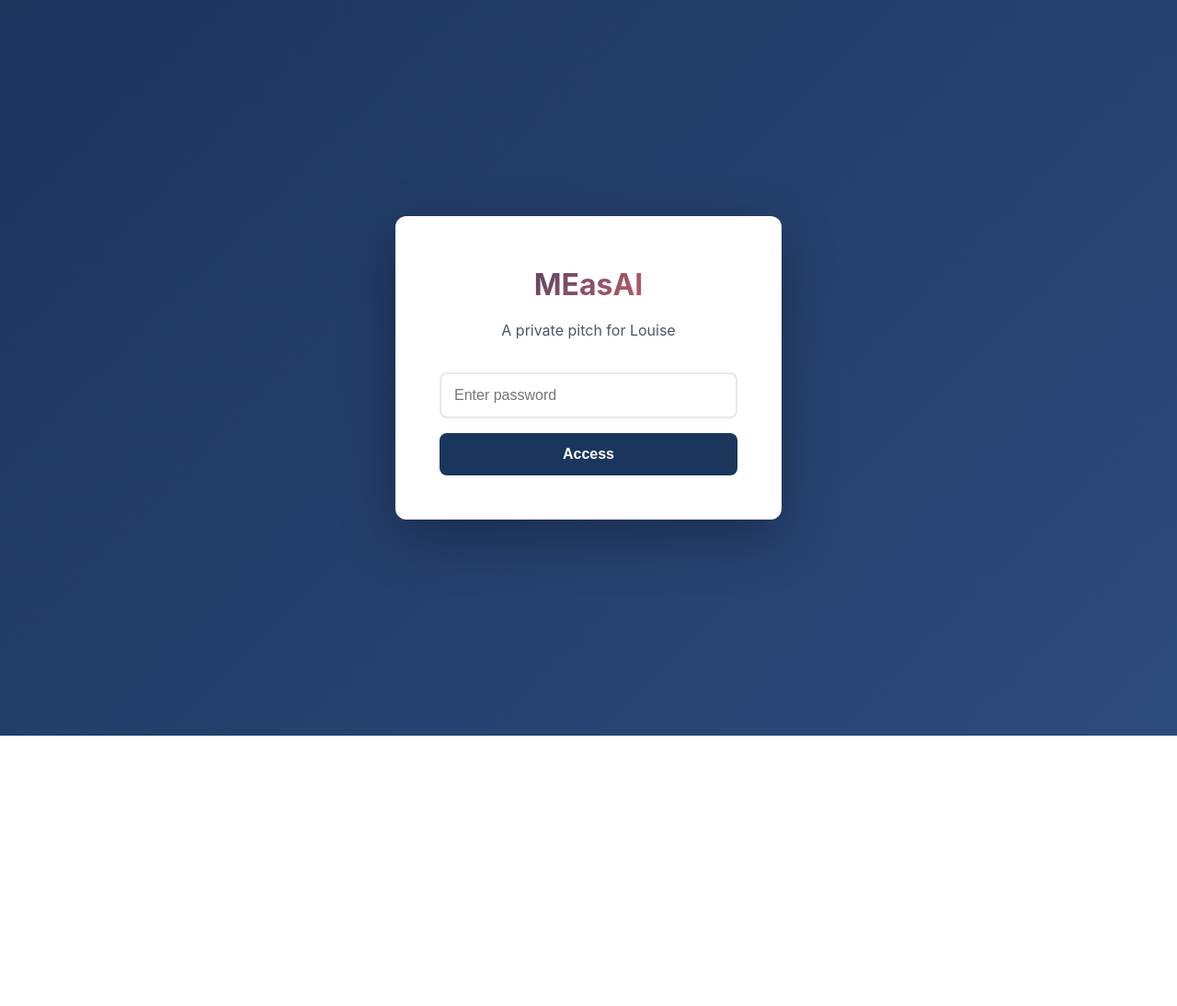
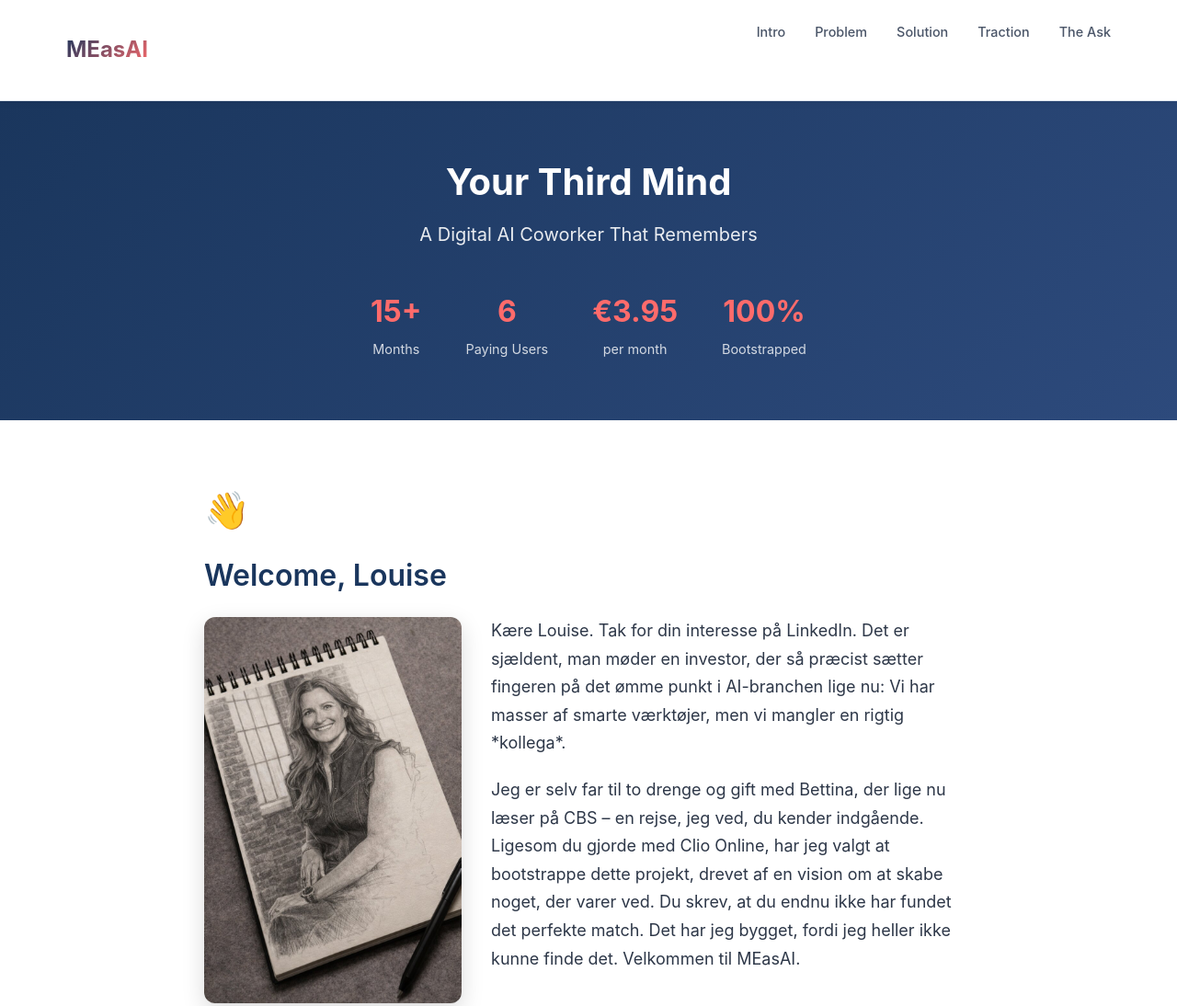
Before and after one commit to hollbaum/louise-measai-com, a website: page index.html in a window 1280 px wide. Shown: the top 1094 px of the page at 92% size. Before the commit the page ends 800 px from the top, so only its background shows below. Drawn offline with Linux system fonts and the light colour scheme.

Commit message:
Remove legacy client-side password - HTTP Basic Auth now handles security
- Removed password screen CSS (lines 34-122)
- Removed password screen HTML div
- Removed client-side password validation JavaScript
- HTTP Basic Auth via nginx provides server-side security
- Fixes double password prompt issue (HTTP 401 + old JS popup)
- Resolves Test 4 issue (password no longer in HTML source)

Co-Authored-By: Locklan (Security Guardian) <noreply@measai.com>

```diff
--- a/index.html
+++ b/index.html
@@ -29,96 +29,6 @@
             line-height: 1.7;
             color: var(--text-primary);
             background: var(--bg-white);
-        }
-
-        /* Password Screen */
-        .password-screen {
-            display: flex;
-            align-items: center;
-            justify-content: center;
-            min-height: 100vh;
-            background: linear-gradient(135deg, var(--primary) 0%, #2d4a7c 100%);
-        }
-
-        .password-container {
-            width: 100%;
-            max-width: 420px;
-            padding: 3rem;
-            text-align: center;
-            background: white;
-            border-radius: 12px;
-            box-shadow: 0 20px 60px rgba(0,0,0,0.3);
-        }
-
-        .password-container h1 {
-            font-size: 2rem;
-            margin-bottom: 0.5rem;
-            font-weight: 700;
-            background: linear-gradient(135deg, var(--primary), var(--accent));
-            -webkit-background-clip: text;
-            -webkit-text-fill-color: transparent;
-            background-clip: text;
-        }
-
-        .password-container p {
-            color: var(--text-secondary);
-            margin-bottom: 2rem;
-            font-size: 1rem;
-        }
-
-        .password-input {
-            width: 100%;
-            padding: 0.875rem;
-            font-size: 1rem;
-            border: 2px solid var(--border);
-            border-radius: 8px;
-            margin-bottom: 1rem;
-            transition: all 0.2s;
-        }
-
-        .password-input:focus {
-            outline: none;
-            border-color: var(--primary);
-            box-shadow: 0 0 0 3px rgba(26, 54, 93, 0.1);
-        }
-
-        .password-btn {
-            width: 100%;
-            padding: 0.875rem;
-            font-size: 1rem;
-            background: var(--primary);
-            color: white;
-            border: none;
-            border-radius: 8px;
-            cursor: pointer;
-            font-weight: 600;
-            transition: all 0.2s;
-        }
-
-        .password-btn:hover {
-            background: #2d4a7c;
-            transform: translateY(-1px);
-            box-shadow: 0 4px 12px rgba(26, 54, 93, 0.3);
-        }
-
-        .password-error {
-            display: none;
-            color: var(--accent);
-            margin-top: 1rem;
-            font-size: 0.9rem;
-        }
-
-        .password-error.show {
-            display: block;
-        }
-
-        /* Main Content */
-        .main-content {
-            display: none;
-        }
-
-        .main-content.unlocked {
-            display: block;
         }
 
         /* Header */
@@ -439,17 +349,6 @@
     </style>
 </head>
 <body>
-    <div class="password-screen" id="passwordScreen">
-        <div class="password-container">
-            <h1>MEasAI</h1>
-            <p>A private pitch for Louise</p>
-            <input type="password" id="passwordInput" class="password-input" placeholder="Enter password" />
-            <button class="password-btn" onclick="checkPassword()">Access</button>
-            <div class="password-error" id="passwordError">Incorrect password. Try again.</div>
-        </div>
-    </div>
-
-    <div class="main-content" id="mainContent">
     <header>
         <nav>
             <div class="logo">MEasAI</div>
@@ -582,24 +481,9 @@
         <p>Denne side indsamler ikke personoplysninger og bruger ingen cookies.</p>
         <p>© 2026 MEasAI innovations</p>
     </footer>
-    </div>
 
     <script>
-        const PASSWORD = 'LØVINDE2026';
-
-        function checkPassword() {
-            const input = document.getElementById('passwordInput').value;
-            if (input === PASSWORD) {
-                document.getElementById('passwordScreen').style.display = 'none';
-                document.getElementById('mainContent').classList.add('unlocked');
-                loadContent();
-                sessionStorage.setItem('louise-unlocked', 'true');
-            } else {
-                document.getElementById('passwordError').classList.add('show');
-                document.getElementById('passwordInput').value = '';
-            }
-        }
-
+        // HTTP Basic Auth handles authentication - no client-side password needed
         function loadContent() {
             fetch('content.json')
                 .then(r => r.json())
@@ -612,15 +496,8 @@
                 .catch(e => console.warn('Content loading...'));
         }
 
-        document.getElementById('passwordInput').addEventListener('keypress', (e) => {
-            if (e.key === 'Enter') checkPassword();
-        });
-
-        if (sessionStorage.getItem('louise-unlocked') === 'true') {
-            document.getElementById('passwordScreen').style.display = 'none';
-            document.getElementById('mainContent').classList.add('unlocked');
+        // Load content immediately on page load
         loadContent();
-        }
     </script>
 </body>
 </html>
```
Lines whose indentation alone changed are shown as unchanged.
